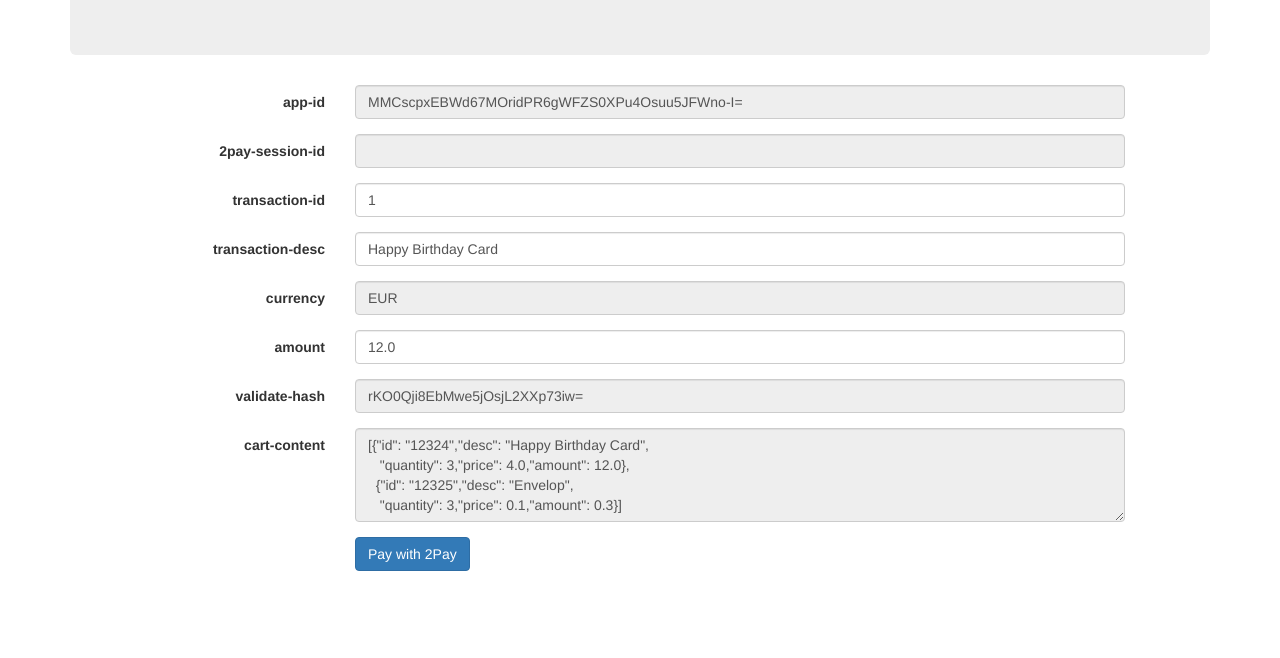
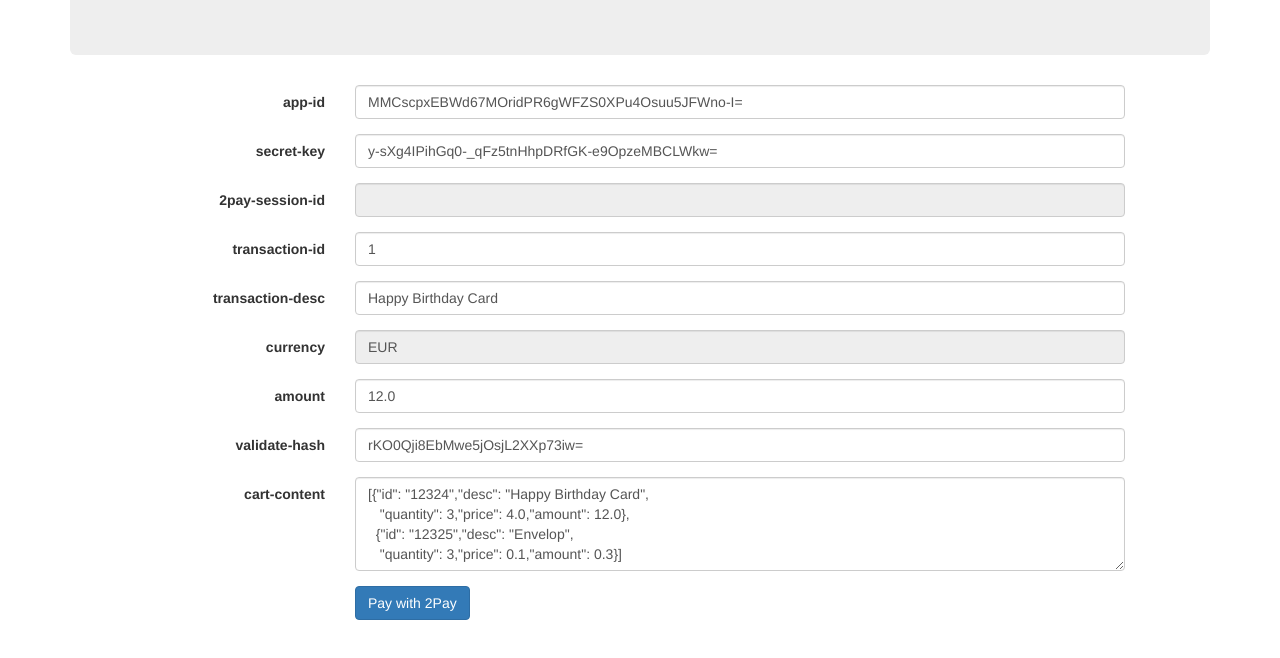
Before and after one commit to 2paysys/extapps, a plain HTML site: page merchantpay/index.html in a window 1280 px wide. Shown: the part 104-762 px from the top of the page. Drawn offline with nearby package versions, Linux system fonts and the light colour scheme.

Commit message:
Made the app-id and secret-key editable

```diff
--- a/merchantpay/index.html
+++ b/merchantpay/index.html
@@ -17,8 +17,17 @@
 					    <label class="control-label col-sm-3">app-id</label>
 					    <div class="col-sm-8">
 						    <input
-						    	type="text" class="form-control" name="app-id" readonly="true"
+						    	type="text" class="form-control" name="app-id"
 						    	ng-model="appId">
+					    </div>
+					</div>
+
+					<div class="form-group">
+					    <label class="control-label col-sm-3">secret-key</label>
+					    <div class="col-sm-8">
+						    <input
+						    	type="text" class="form-control" name="secret-key"
+						    	ng-model="secretKey">
 					    </div>
 					</div>
 
@@ -68,7 +77,7 @@
 					    <label class="control-label col-sm-3">validate-hash</label>
 					    <div class="col-sm-8">
 						    <input
-						    	type="text" class="form-control" name="validate-hash" ng-readonly="true"
+						    	type="text" class="form-control" name="validate-hash"
 						    	ng-model="validationHash">
 					    </div>
 					</div>
@@ -76,7 +85,7 @@
 					<div class="form-group">
 					    <label class="control-label col-sm-3">cart-content</label>
 					    <div class="col-sm-8">
-						    <textarea rows="4" class="form-control" name="cart-content" readonly="true">
+						    <textarea rows="4" class="form-control" name="cart-content">
 [{"id": "12324","desc": "Happy Birthday Card",
    "quantity": 3,"price": 4.0,"amount": 12.0},
   {"id": "12325","desc": "Envelop",
```
